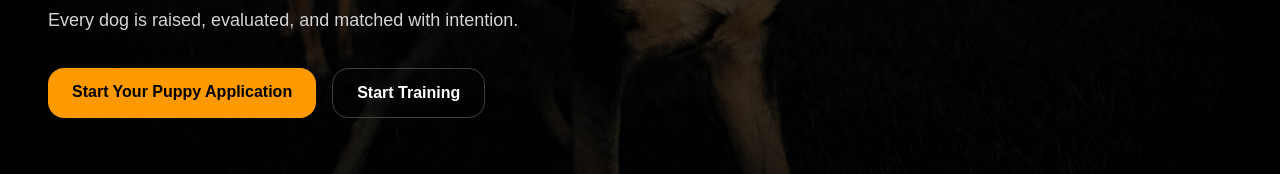
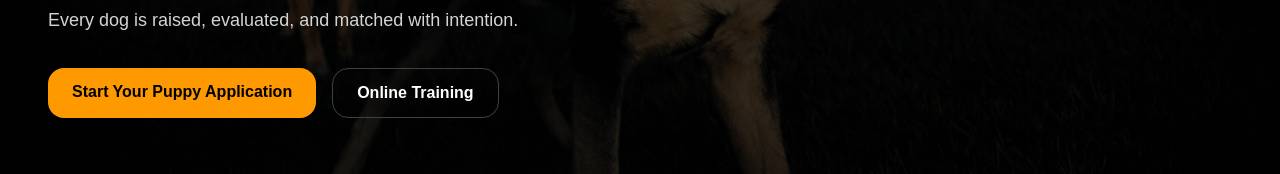
Before and after one commit to HapticVets/das-muller-website, a Next.js app: page / in a window 1280 px wide. Shown: the part 605-779 px from the top of the page. Built offline with nearby package versions, Linux system fonts and the light colour scheme; no server answers.

Commit message:
Update homepage training CTA text

```diff
--- a/src/components/HomePageClient.tsx
+++ b/src/components/HomePageClient.tsx
@@ -206,7 +206,7 @@ export default function HomePageClient() {
                   rel="noopener noreferrer"
                   className="rounded-2xl border border-neutral-700 px-6 py-3 font-semibold text-white hover:bg-neutral-900"
                 >
-                  Start Training
+                  Online Training
                 </a>
               </div>
             </div>
```
